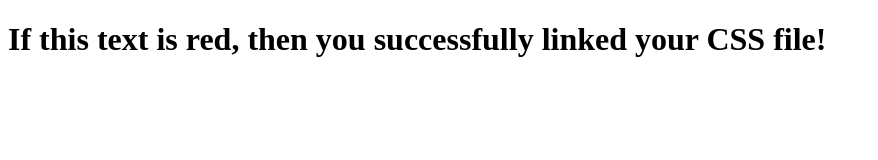
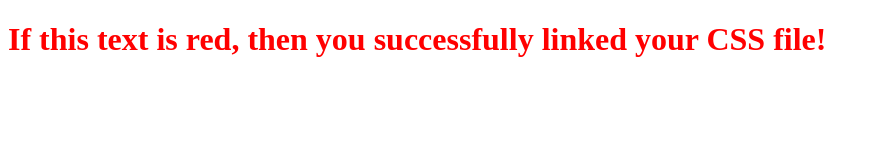
Before and after one commit to wukaly/Rotector, a plain HTML site: page index.html in a window 1280 px wide. Shown: the whole page, without its empty margins (0-878 px from the left). Drawn offline with Linux system fonts and the light colour scheme.

Commit message:
Linked CSS

```diff
--- a/index.html
+++ b/index.html
@@ -1,6 +1,7 @@
 <!DOCTYPE html>
 <html lang='en'>
   <head>
+    <link rel='stylesheet' href='../styles.css'>
     <meta charset='UTF-8'/>
     <title>Linking to CSS and JavaScript</title>
   </head>
```
